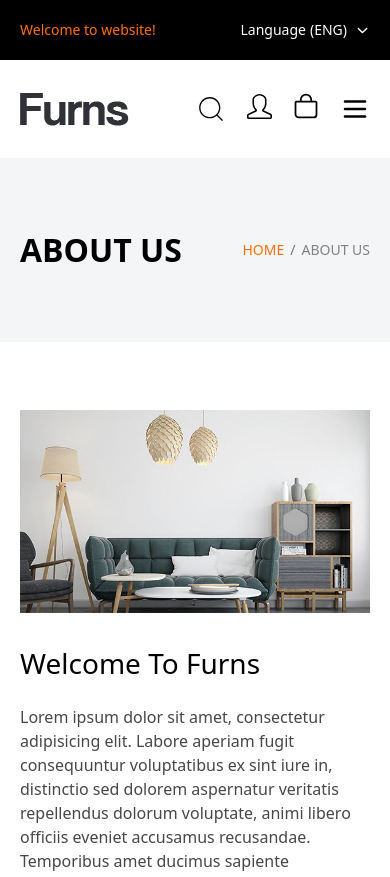
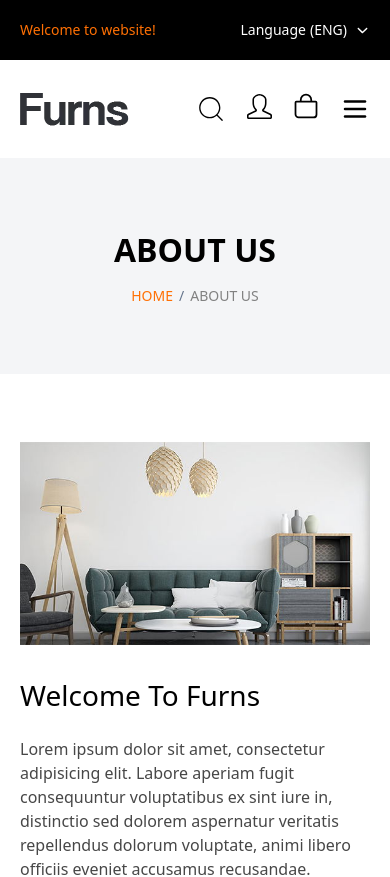
Before and after one commit to DevoAhmedIsmail/furns, a React (Vite) app: page /about-us in a window 390 px wide. Shown: the top 877 px of the page. Built offline with nearby package versions, Linux system fonts and the light colour scheme.

Commit message:
update responsive of page header section

```diff
--- a/src/components/shared/PageHeader/PageHeader.tsx
+++ b/src/components/shared/PageHeader/PageHeader.tsx
@@ -16,7 +16,7 @@ const PageHeader = ({ title, links }: PageHeaderProps) => {
   return (
     <div className="bg-[#f4f5f7] py-12">
       <div className="wrapper">
-        <div className="flex items-center justify-between">
+        <div className="flex flex-col items-center justify-between gap-3 sm:flex-row sm:gap-0">
           <p className="text-[32px] font-semibold uppercase">{title}</p>
           <div className="">
             <Breadcrumb>
```
